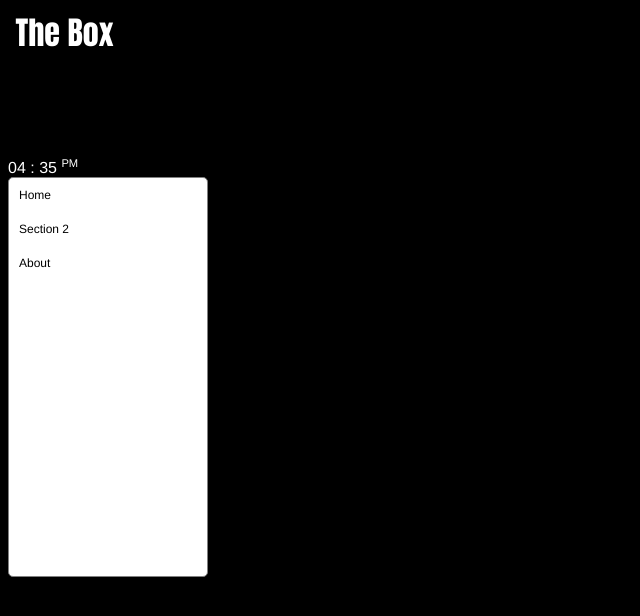
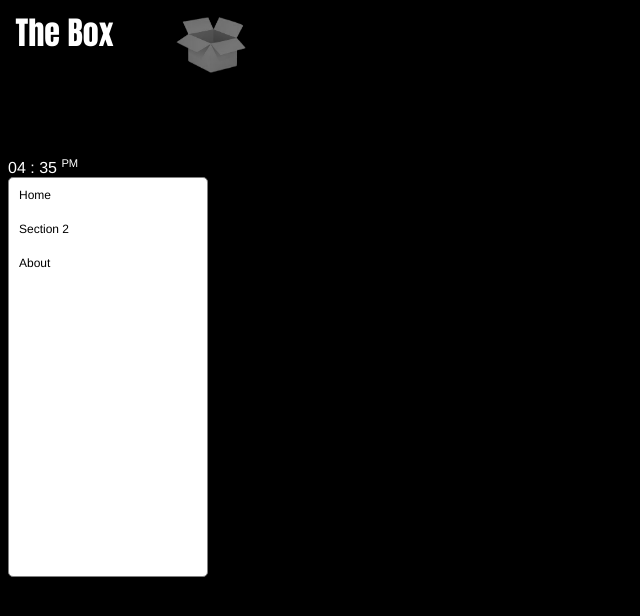
Before and after one commit to chevalierw/boxwebsite.github.io, a plain HTML site: page index.html in a window 1280 px wide. Shown: the whole page, without its empty margins (0-640 px from the left). Drawn offline with nearby package versions, Linux system fonts and the light colour scheme.

Commit message:
Add files via upload

```diff
--- a/index.html
+++ b/index.html
@@ -62,6 +62,8 @@ jQuery(function(){
 <noscript>You need to enable JavaScript to view the full site.</noscript>
 
 <span id="digitalclock" class="styling"></span>
+<div id="layer2" style="position: absolute; width: 50px; height: 69px; z-index: 2; left: 176px; top: 17px">
+	<img alt="" height="56" src="box.png" width="70"></div>
 
 <script>
 
```
Also changed, not shown: box.png (added).
